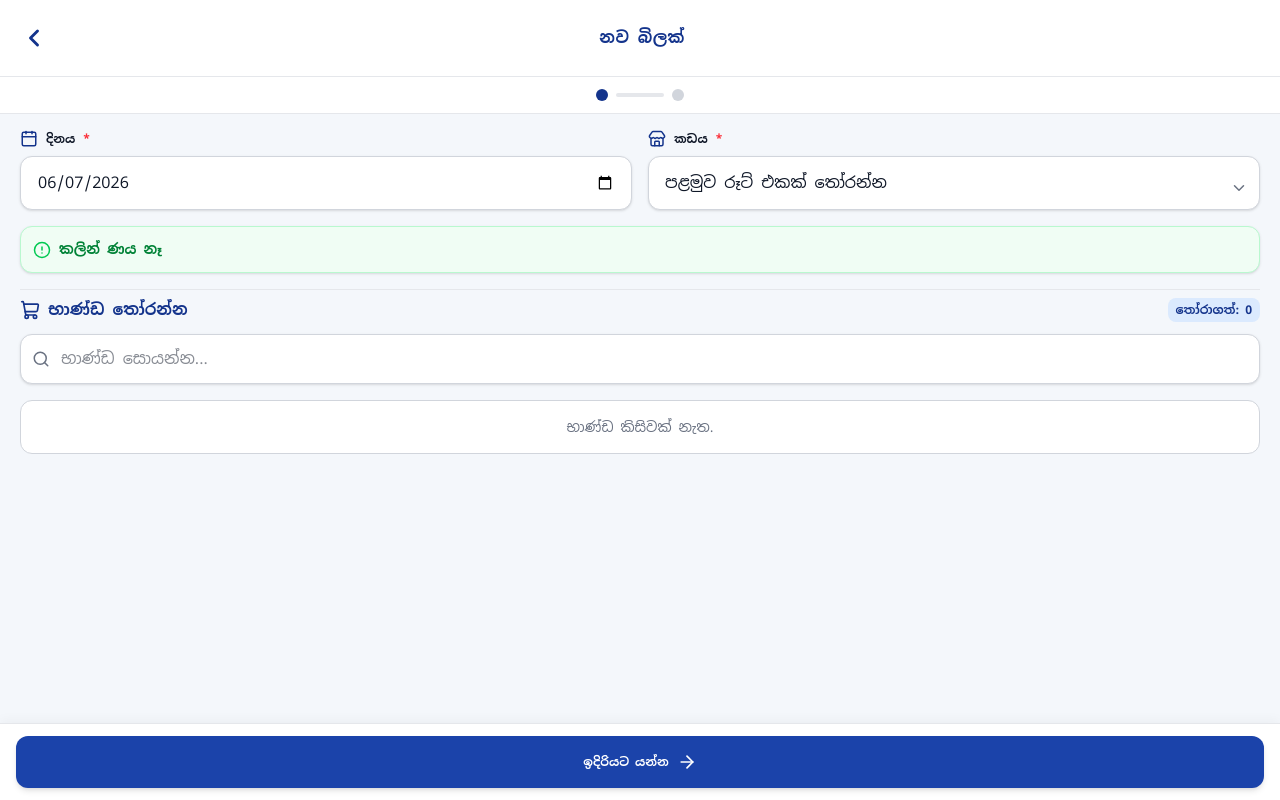
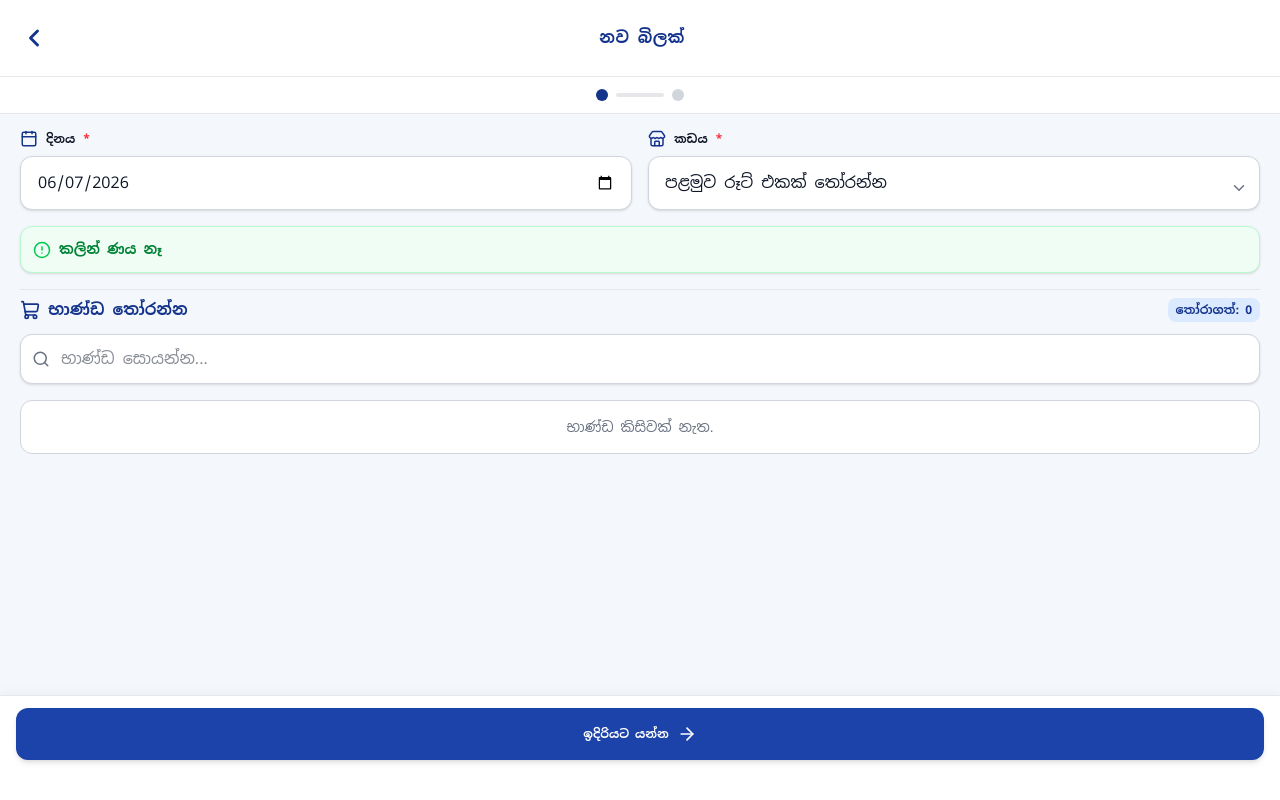
Before and after one commit to lahirukodisingha/delivery-app-frontend, a React (Vite) app: page /add-bill in a window 1280 px wide. Built offline with nearby package versions, Linux system fonts and the light colour scheme; sample sign-in values are in the browser's storage.

Commit message:
UX: Remove global add bill button and make shop list clickable for seamless bill entry and auto-tick-2

```diff
--- a/src/pages/AddBill.jsx
+++ b/src/pages/AddBill.jsx
@@ -607,7 +607,8 @@ export default function AddBill() {
         )}
       </div>
 
-      <div className={`flex-none ${theme.colors.navBg} border-t ${theme.colors.navBorder} px-4 py-3 pb-safe shadow-[0_-4px_10px_rgba(0,0,0,0.03)] z-50`}>
+      {/* py-3 ඉවත් කර pt-3 සහ pb-8 යොදා යටින් වැඩිපුර ඉඩක් (Bottom Padding) ලබා දී ඇත */}
+      <div className={`flex-none ${theme.colors.navBg} border-t ${theme.colors.navBorder} px-4 pt-3 pb-10 shadow-[0_-4px_10px_rgba(0,0,0,0.03)] z-50`}>
         {currentStep === 1 ? (
           <PrimaryButton onClick={handleNextStep}>
             {t.nextStepBtn} <ArrowRight size={20} />
```
